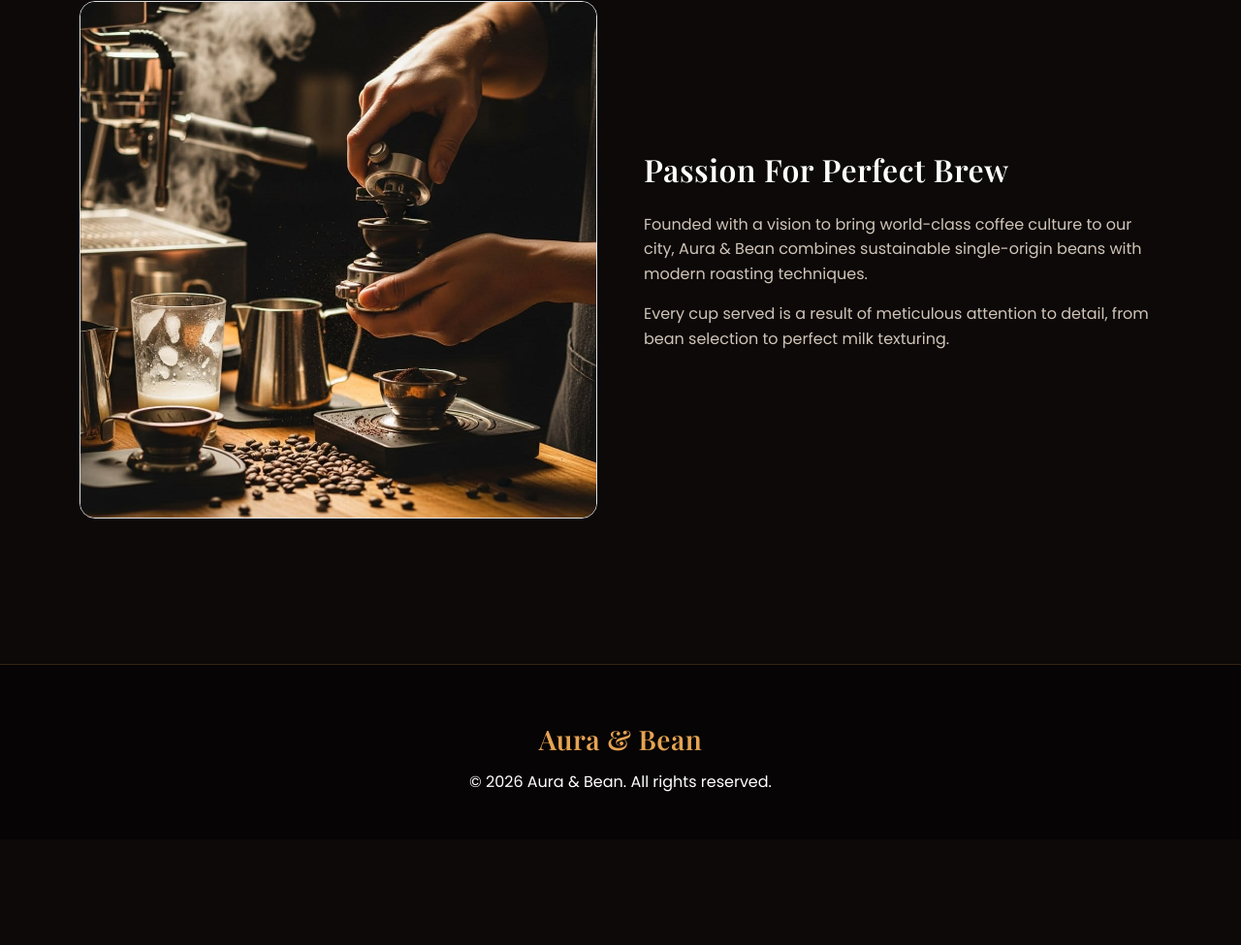
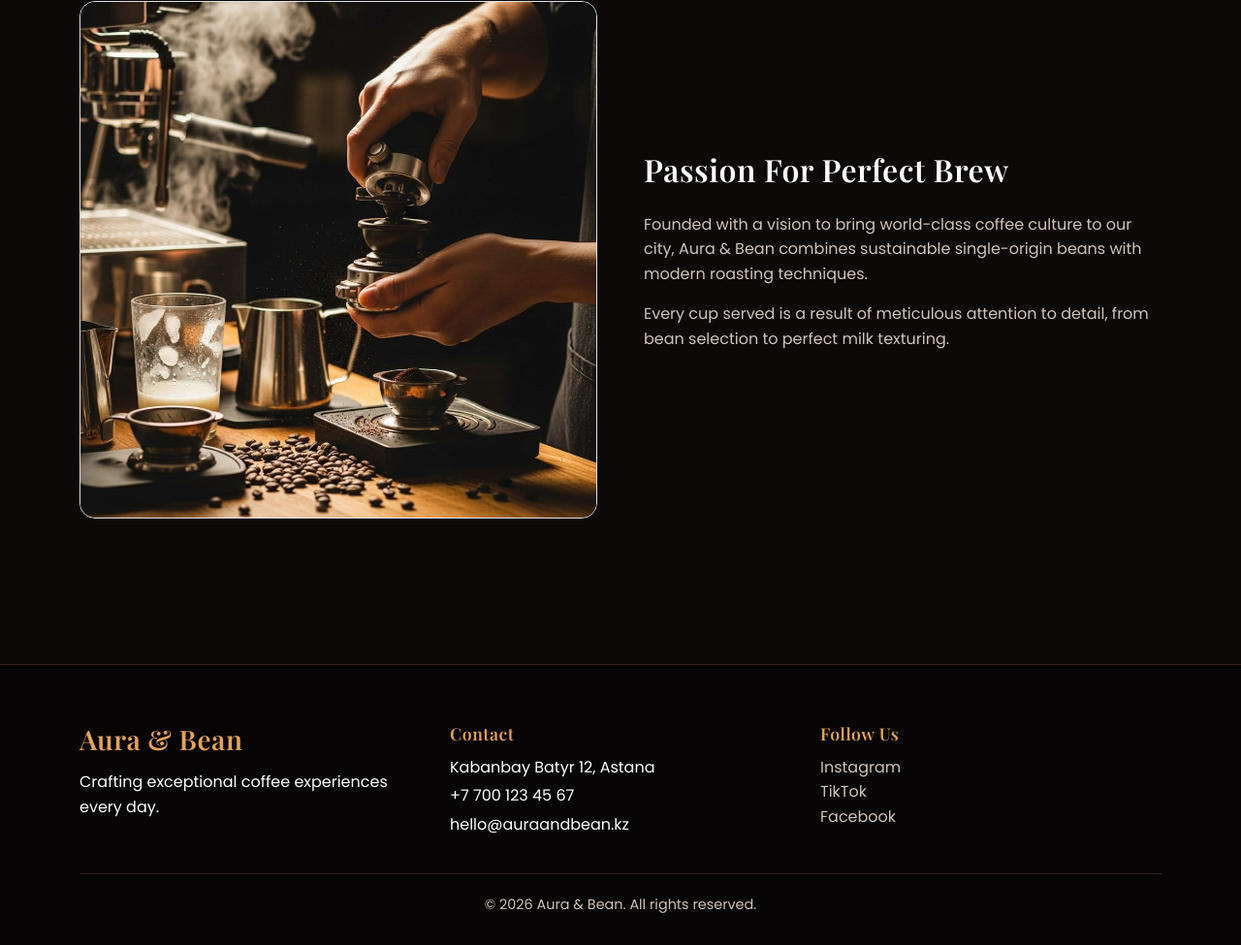
Before and after one commit to Aikorkem07/web1_midterm, a plain HTML site: page about.html in a window 1280 px wide. Shown: the part 425-1400 px from the top of the page at 97% size. Before the commit the page ends 1291 px from the top, so only its background shows below. Drawn offline with nearby package versions, Linux system fonts and the light colour scheme; files that its build step writes are made by us from their sources; a web font is replaced by a local one.

Commit message:
Muktar Aikorkem

```diff
--- a/about.html
+++ b/about.html
@@ -5,7 +5,7 @@
     <meta name="viewport" content="width=device-width, initial-scale=1.0">
     <title>About Us | Aura & Bean</title>
     <link href="https://cdn.jsdelivr.net/npm/bootstrap@5.3.3/dist/css/bootstrap.min.css" rel="stylesheet">
-    <link rel="stylesheet" href="style.css">
+    <link rel="stylesheet" href="css/style.css">
 </head>
 <body>
 
@@ -24,6 +24,7 @@
                     <li class="nav-item"><a class="nav-link" href="drinks.html">Drinks</a></li>
                     <li class="nav-item"><a class="nav-link" href="gallery.html">Gallery</a></li>
                     <li class="nav-item"><a class="nav-link" href="reservation.html">Reservation</a></li>
+                    <li class="nav-item"><a class="nav-link" href="register.html">Register</a></li>
                 </ul>
             </div>
         </div>
@@ -55,12 +56,33 @@
 </main>
 
 <footer class="site-footer">
-    <div class="container text-center">
-        <h3>Aura & Bean</h3>
-        <p>© 2026 Aura & Bean. All rights reserved.</p>
+    <div class="container">
+        <div class="footer-row">
+            <div class="footer-col">
+                <h3>Aura & Bean</h3>
+                <p>Crafting exceptional coffee experiences every day.</p>
+            </div>
+            <div class="footer-col">
+                <h4>Contact</h4>
+                <p class="mb-1">Kabanbay Batyr 12, Astana</p>
+                <p class="mb-1">+7 700 123 45 67</p>
+                <p class="mb-0">hello@auraandbean.kz</p>
+            </div>
+            <div class="footer-col">
+                <h4>Follow Us</h4>
+                <ul class="social-links">
+                    <li><a href="https://instagram.com" target="_blank">Instagram</a></li>
+                    <li><a href="https://tiktok.com" target="_blank">TikTok</a></li>
+                    <li><a href="https://facebook.com" target="_blank">Facebook</a></li>
+                </ul>
+            </div>
+        </div>
+        <p class="copyright text-center mb-0">© 2026 Aura & Bean. All rights reserved.</p>
     </div>
 </footer>
 
+<script src="https://code.jquery.com/jquery-3.7.1.min.js"></script>
 <script src="https://cdn.jsdelivr.net/npm/bootstrap@5.3.3/dist/js/bootstrap.bundle.min.js"></script>
+<script src="js/script.js"></script>
 </body>
 </html>
```
